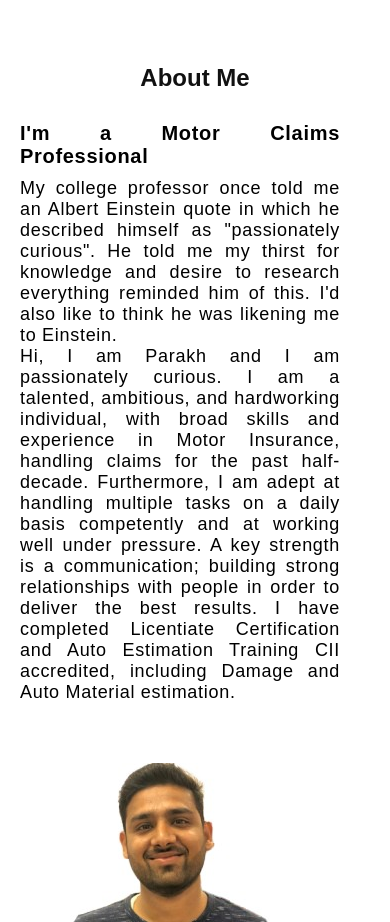
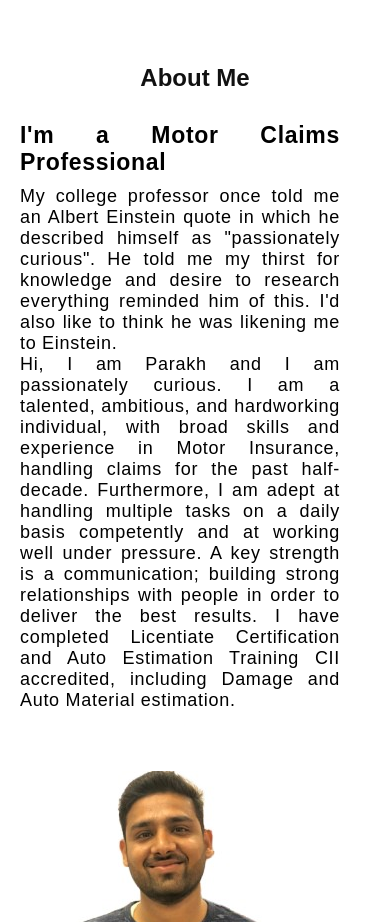
Before and after one commit to 2201monesh/parakh-portfolio, a plain HTML site: page index.html in a window 390 px wide. Shown: the part 880-1802 px from the top of the page. Drawn offline with Linux system fonts and the light colour scheme; a web font is replaced by a local one.

Commit message:
eighth commit

```diff
--- a/style.css
+++ b/style.css
@@ -577,4 +577,8 @@ img {
     margin-left: 50px;
     margin-top: 40px;
   }
+
+  .about .content h3 {
+    font-size: 23px;
+  }
 }
```
